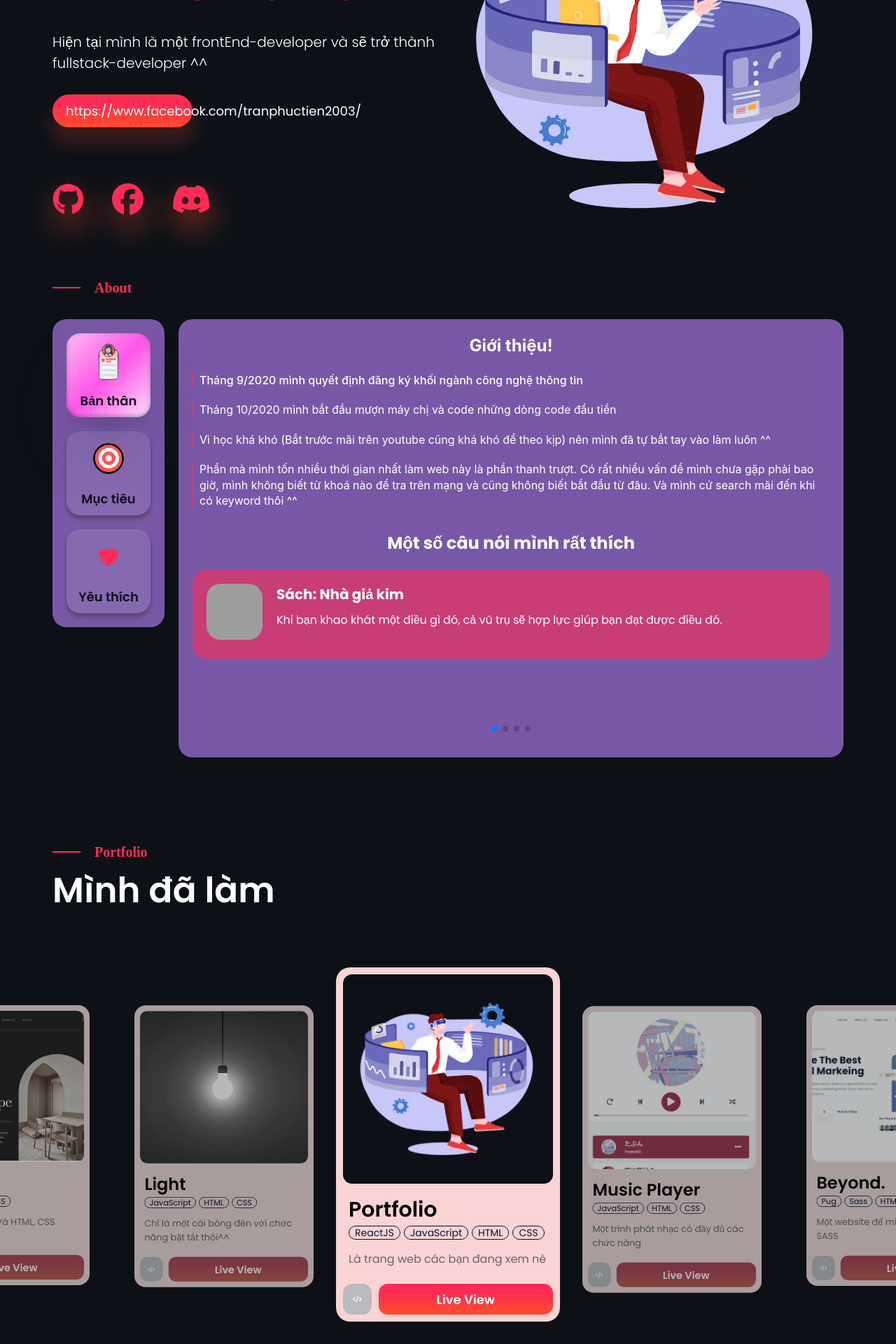
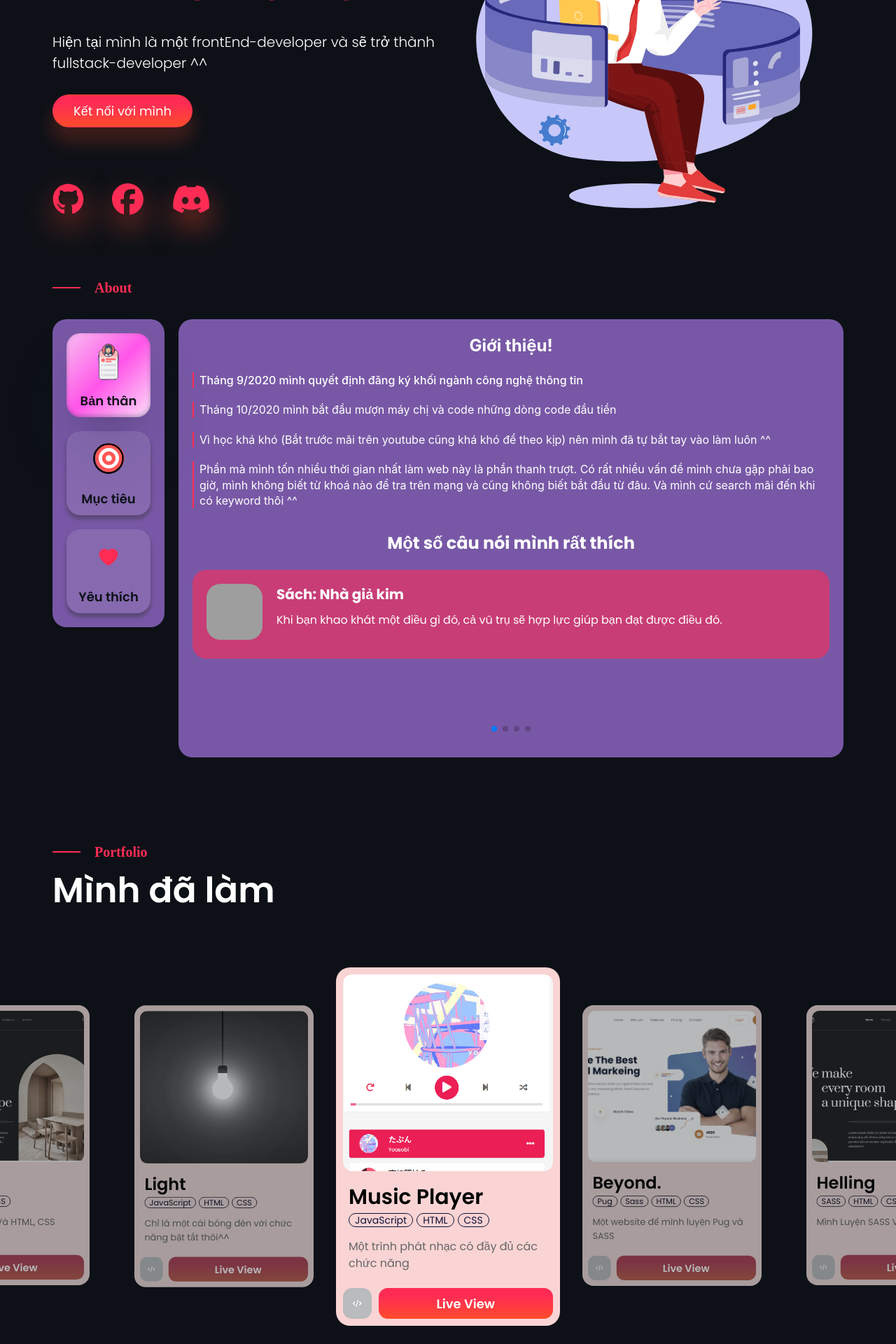
Before and after one commit to TranPhucTien/portfolio, a React (Create React App) app: page / in a window 1280 px wide. Shown: the part 260-2180 px from the top of the page at 70% size. Built offline with nearby package versions, Linux system fonts and the light colour scheme; grey boxes are pictures that could not be loaded; a web font is replaced by a local one.

Commit message:
fix bug ui #2

```diff
--- a/src/components/Intro/index.jsx
+++ b/src/components/Intro/index.jsx
@@ -52,8 +52,7 @@ function Intro() {
                     href={facebookLink}
                     className={classNames(styles.button, 'button button-shadow button-border button-primary')}
                 >
-                    {/* Kết nối với mình */}
-                    {facebookLink}
+                    Kết nối với mình
                 </a>
                 <div className={cx('icons')}>
                     <a target={'_blank'} rel="noreferrer" href="https://github.com/TranPhucTien/">
--- a/src/components/Portfolio/ItemAPI.js
+++ b/src/components/Portfolio/ItemAPI.js
@@ -2,17 +2,8 @@ import musicPlayer from '~/assets/images/music_player.png'
 import beyond from '~/assets/images/beyond.png'
 import helling from '~/assets/images/helling.png'
 import light from '~/assets/images/light.png'
-import portfolio from '~/assets/images/portfolio.png'
 
 export const itemsAPI = [
-    {
-        image: portfolio,
-        title: 'Portfolio',
-        tags: ['ReactJS', 'JavaScript', 'HTML', 'CSS'],
-        desc: 'Là trang web các bạn đang xem nè',
-        href: 'https://portfolio-alpha-one-91.vercel.app/',
-        code: 'https://github.com/TranPhucTien/portfolio'
-    },
     {
         image: musicPlayer,
         title: 'Music Player',
```
